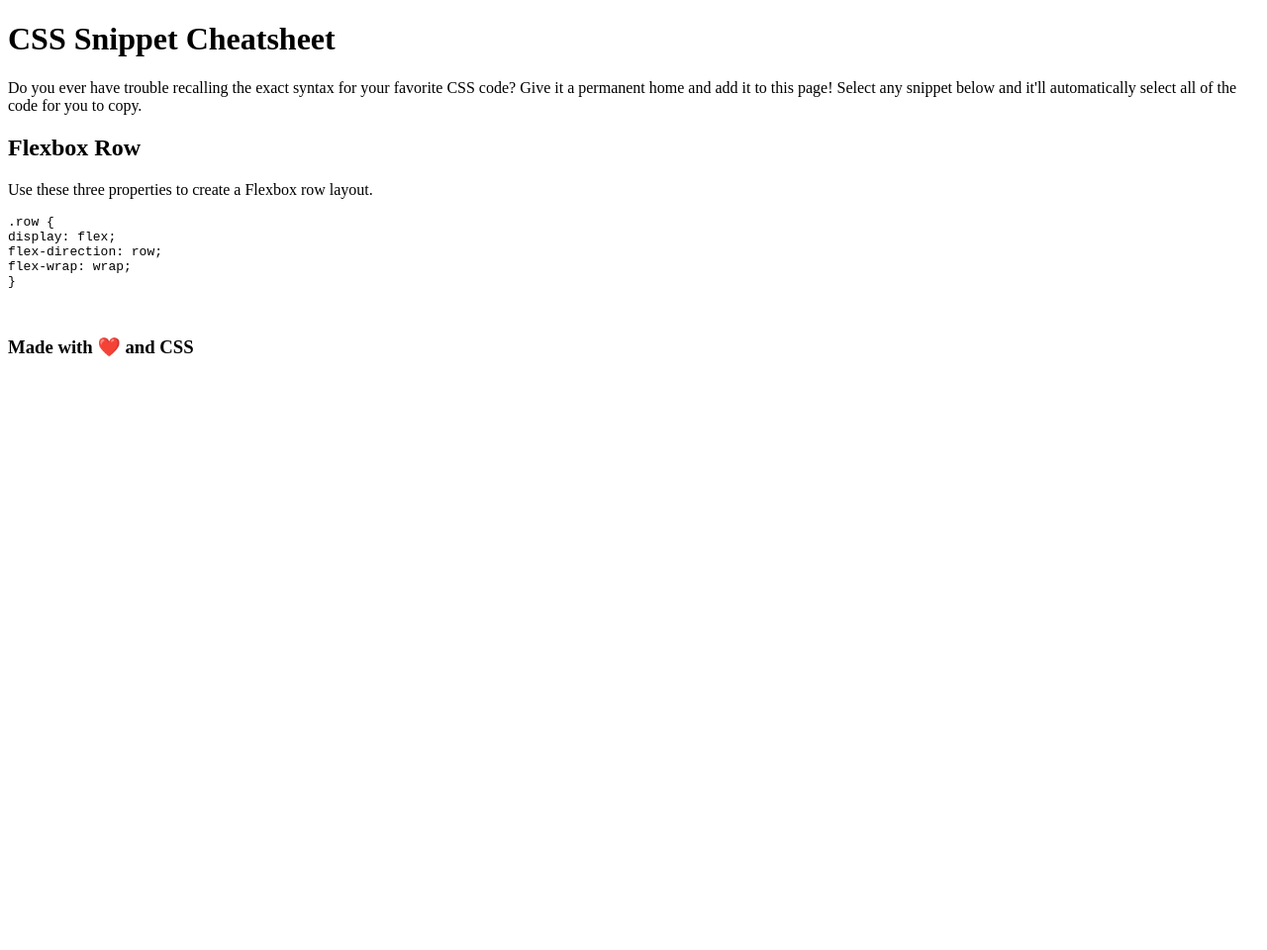
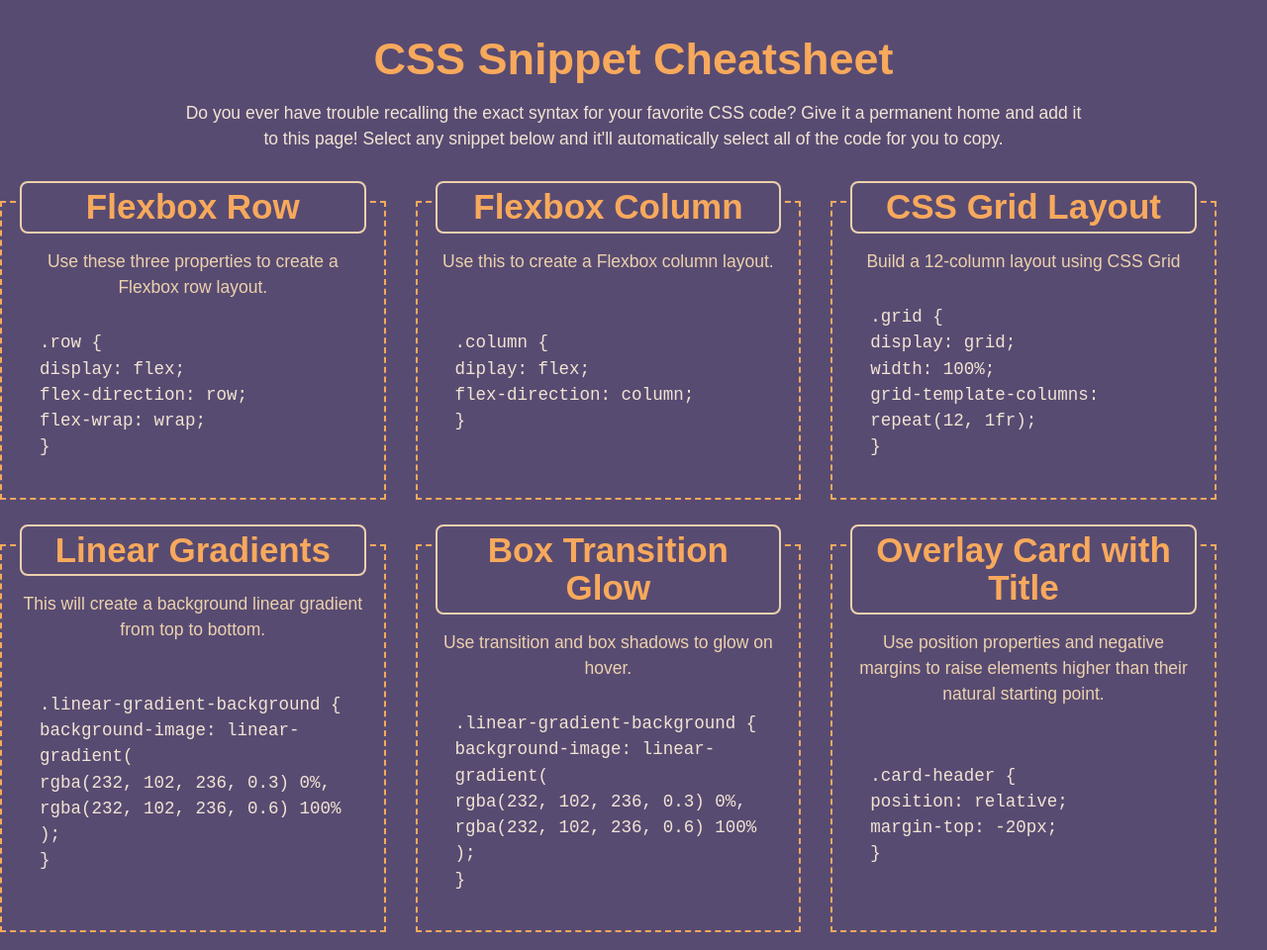
Before and after one commit to jengle-dev/module-2-mini-project-redo, a plain HTML site: page index.html in a window 1280 px wide. Shown: the top 960 px of the page at 99% size. Before the commit the page ends 800 px from the top, so only its background shows below. Drawn offline with Linux system fonts and the light colour scheme.

Commit message:
Updated
Updated and finished code overall for the mini-project at the end of Module 2

```diff
--- a/Assets/css/reset.css
+++ b/Assets/css/reset.css
@@ -0,0 +1,33 @@
+/* Resets the box size of every element */
+* {
+    margin: 0;
+    padding: 0;
+    box-sizing: border-box;
+  }
+
+  /* Gives the body element a parent height to compare against */
+  html {
+    height: 100%;
+  }
+
+  body {
+    min-height: 100%;
+    line-height: 1;
+    font-family: sans-serif;
+  }
+
+  h1, h2, h3, h4, h5, h6 {
+    font-size: 100%;
+  }
+
+  /* Matches the font of special elements to the rest of the page */
+  input, select, option, optgroup, textarea, button,
+  pre, code {
+    font-size: 100%;
+    font-family: inherit;
+  }
+
+  /* Removes default bullet points from lists */
+  ol, ul {
+    list-style: none;
+  }
--- a/Assets/css/style.css
+++ b/Assets/css/style.css
@@ -0,0 +1,203 @@
+/* var() are set inside the :root seelector for matching the root document's root elements */
+:root {
+    --bkgdcolor: #584B72; /* 88, 75, 114 */
+    --hlcolor:#F7A95C; /* 274, 169, 92 */
+    --medpurple: #91647C; /* 145, 100, 124 */
+    --lttext: #F1E4D3; /* 241, 228, 211 */
+    --hdtext: #ECD1AD; /* 236, 209, 173 */
+}
+
+::selection {
+    color: black;
+    background-color: #F7A95C;
+}
+
+html {
+    font-size: 10px;
+}
+
+/* I think I am able to set variable names per my preference */
+body{
+    font-family: Arial, Helvetica, sans-serif;
+    font-size: 1.75rem;
+    line-height: 1.5;
+    color: var(--lttext);
+    background-color: var(--bkgdcolor);
+}
+
+h1,
+h2,
+h3,
+h4,
+h5,
+h6 {
+    /* why does the example solution have the margin-bottom set to an rem and what is it relative to, the same original text size? */
+    margin-bottom: .625rem;
+    color: var(--hlcolor);
+    font-weight: 700;
+    line-height: 1.1;
+}
+
+h1{
+    font-size: 4rem;
+}
+
+h2 {
+    font-size: 3.5rem;
+}
+
+h3 {
+    font-size: 3rem;
+}
+
+/* do we really need to defin h4, h5 & h6 if they are unused elements/classes */
+h4 {
+    font-size: 2.5rem;
+}
+
+h5 {
+    font-size: 2rem;
+}
+
+h6 {
+    font-size: 1.5rem;
+}
+
+p {
+    margin-bottom: 1rem;
+}
+
+code {
+    font-family: 'Courier New', Courier, monospace;
+}
+
+header {
+    width: 96%;
+    margin: 0 auto;
+    padding: 2.5rem;
+    text-align: center;
+}
+
+header h1.page-title {
+    padding: 1rem 1.2rem;
+    font-size: 4.5rem;
+}
+
+main {
+    width: 96%;
+    text-align: center;
+}
+
+footer {
+    margin-bottom: 1rem;
+    text-align: center;
+}
+
+/* grid with flexbox */
+.row {
+    display: flex;
+    flex-wrap: wrap;
+    flex-direction: row;
+    margin-left: -1.5rem;
+    margin-right: -1.5rem;
+}
+
+.justify-center {
+    justify-content: center;
+}
+
+.card-column {
+    flex: 1 0 100%;
+    padding: 1.5rem;
+    transition: flex-basis 500ms linear;
+    margin-bottom: 1.5rem;
+}
+
+.code-card {
+    display: flex;
+    flex-direction: column;
+    justify-content: flex-start;
+    min-height: 100%;
+    padding: 2rem;
+    color: var(--hdtext);
+    outline: 2px dashed var(--hlcolor);
+    outline-offset: -2px;
+    transition: all 0.5s ease-in-out;
+}
+
+.code-card .card-header {
+    position: relative;
+    margin: -4rem 0 1.5rem 0;
+    padding: 0.5rem 1rem;
+    background-color: var(--bkgdcolor);
+    color: var(--hlcolor);
+    border: 2px solid var(--hdtext);
+    border-radius: 8px;
+    transition: all 0.5s ease-in-out;
+}
+
+.code-block {
+    text-align: left;
+    margin: 2rem 2rem 2rem 2rem;
+    overflow-wrap: normal;
+}
+
+.grid {
+    display: grid;
+    width: 100%;
+    grid-template-columns: repeat(12, 1fr);
+}
+
+.code-card:hover,
+.code-card:hover .card-header {
+    box-shadow: inset 0px 0px 8px rgba(236, 209, 173, 1), 0 0 15px rgba(236, 209, 173, 1);
+}
+
+.card-header {
+    position: relative;
+    margin-top: -20px;
+}
+
+.code-card .code-block {
+    flex-grow: 1;
+}
+
+.code-card pre {
+    white-space: pre-wrap;
+    overflow: auto;
+    tab-size: 4; /* I don't know what this is */
+    padding: 1.2rem 1 rem;
+    color: var(--lttext);
+    border-radius: 8px; /*rounded corners*/
+    background-image: linear-gradient(
+        rgba(88, 75, 114, .03) 0%,
+        rgba((145, 100, 124, 0.6) 100%)
+    );
+    display: flex;
+    align-items: center;
+}
+
+.code-card pre:active {
+    user-select: all;
+}
+
+/* flex needs @media */
+@media screen and (min-width: 768px) {
+    .card-column {
+        flex: 0 0 50%;
+        max-width: 50%;
+    }
+    .card-column:last-child {
+        flex-grow: 1;
+    }
+}
+
+@media screen and (min-width:992px) {
+    header {
+        width: 75%;
+    }
+    .card-column {
+        flex: 0 0 33.333%;
+        max-width: 33.333%;
+    }
+}
--- a/index.html
+++ b/index.html
@@ -15,7 +15,7 @@
         </header>
         <main>
             <!-- now think of this like a grid/flexbox -->
-            <section>
+            <section class="row justify-center">
                 <card-type class="card-column">
                     <card-code class="card code-card">
                         <!-- creating the Flexbox Row -->
@@ -27,11 +27,75 @@
 display: flex;
 flex-direction: row;
 flex-wrap: wrap;
-}
-                        </code> <!--<code> tag is used to display code without erroring or displaying what the code should be doing behind the scenes-->
+}</code> <!--<code> tag is used to display code without erroring or displaying what the code should be doing behind the scenes-->
                         </pre>
                     </card-code>
-                </card-type            >
+                </card-type>
+                <card-type class="card-column">
+                    <card-code class="card code-card">
+                        <h2 class="card-header">Flexbox Column</h2>
+                        <card-body>
+                            <p>Use this to create a Flexbox column layout.</p>
+                        </card-body>
+                        <pre class="code-block"><code>.column {
+diplay: flex;
+flex-direction: column;
+}</code></pre>
+                    </card-code>
+                </card-type>
+                <card-type class="card-column">
+                    <card-code class="card code-card">
+                        <h2 class="card-header">CSS Grid Layout</h2>
+                        <card-body>
+                            <p>Build a 12-column layout using CSS Grid</p>
+                        </card-body>
+                    <pre class="code-block"><code>.grid {
+display: grid;
+width: 100%;
+grid-template-columns: repeat(12, 1fr);
+}</code></pre>
+                    </card-code>
+                </card-type>
+                <card-type class="card-column">
+                    <card-code class="card code-card">
+                        <h2 class="card-header">Linear Gradients</h2>
+                        <card-body>
+                            <p>This will create a background linear gradient from top to bottom.</p>
+                        </card-body>
+                    <pre class="code-block"><code>.linear-gradient-background {
+background-image: linear-gradient(
+rgba(232, 102, 236, 0.3) 0%,
+rgba(232, 102, 236, 0.6) 100%
+);
+}</code></pre>
+                    </card-code>
+                </card-type>
+                <card-type class="card-column">
+                    <card-code class="card code-card">
+                        <h2 class="card-header">Box Transition Glow</h2>
+                        <card-body>
+                            <p>Use transition and box shadows to glow on hover.</p>
+                        </card-body>
+                    <pre class="code-block"><code>.linear-gradient-background {
+background-image: linear-gradient(
+rgba(232, 102, 236, 0.3) 0%,
+rgba(232, 102, 236, 0.6) 100%
+);
+}</code></pre>
+                    </card-code>
+                </card-type>
+                <card-type class="card-column">
+                    <card-code class="card code-card">
+                        <h2 class="card-header">Overlay Card with Title</h2>
+                        <card-body>
+                            <p>Use position properties and negative margins to raise elements higher than their natural starting point.</p>
+                        </card-body>
+                    <pre class="code-block"><code>.card-header {
+position: relative;
+margin-top: -20px;
+}</code></pre>
+                    </card-code>
+                </card-type>
             </section>
         </main>
         <footer>
```
